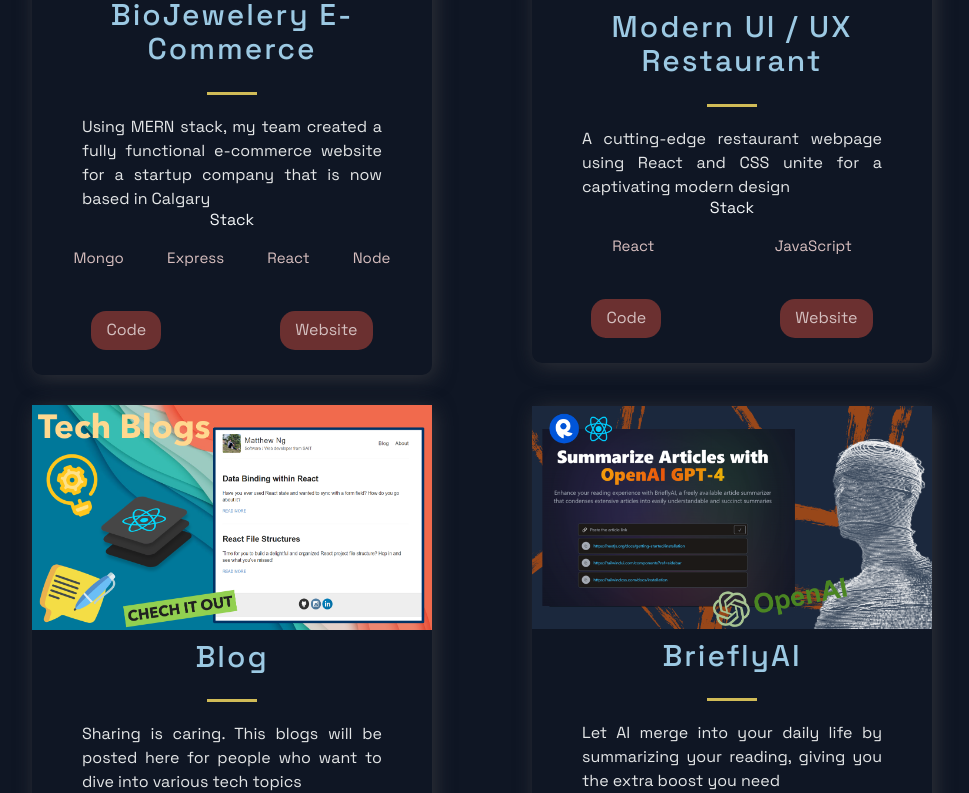
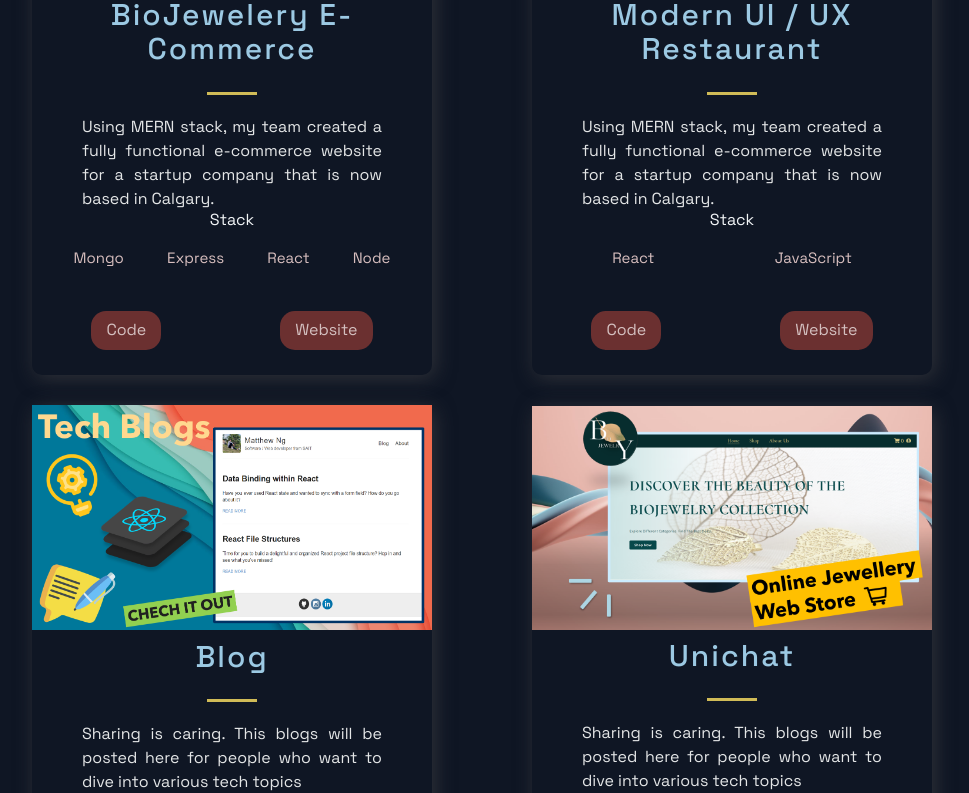
Before and after one commit to Matthew-503/Project_Porfolio, a Next.js app: page / in a window 1280 px wide. Shown: the part 1080-1873 px from the top of the page, without its empty margins (158-1127 px from the left). Built offline with nearby package versions, Linux system fonts and the light colour scheme.

Commit message:
Update Data.js

```diff
--- a/src/Assets/Data.js
+++ b/src/Assets/Data.js
@@ -1,38 +1,38 @@
 export const projects = [
   {
     title: 'BioJewelery E-Commerce',
-    description: "Using MERN stack, my team created a fully functional e-commerce website for a startup company that is now based in Calgary",
+    description: "Using MERN stack, my team created a fully functional e-commerce website for a startup company that is now based in Calgary. ",
     image: '/images/4.png',
     tags: ['Mongo', 'Express', 'React', 'Node'],
     source: 'https://google.com',
-    code: 'https://github.com/Matthew-503/BioJewellery-Capstone',
+    visit: 'https://google.com',
     id: 0,
   },
   {
     title: 'Modern UI / UX Restaurant',
-    description: "A cutting-edge restaurant webpage using React and CSS unite for a captivating modern design",
+    description: "Using MERN stack, my team created a fully functional e-commerce website for a startup company that is now based in Calgary. ",
     image: '/images/4.png',
     tags: ['React', 'JavaScript'],
-    source: 'restaurant-503.vercel.app',
-    code: 'https://github.com/Matthew-503/Project_Restaurant-Application',
+    source: 'https://google.com',
+    visit: 'https://google.com',
     id: 1,
   },
   {
     title: 'Blog',
     description: "Sharing is caring. This blogs will be posted here for people who want to dive into various tech topics",
     image: '/images/3.png',
-    tags: ['HTML', 'CSS', 'Markdown'],
+    tags: ['HTML','CSS', 'Markdown'],
     source: 'https://github.com/Matthew-503/Matthew-503.github.io',
-    code: 'https://matthew-503.github.io/',
+    visit: 'https://matthew-503.github.io/',
     id: 2,
   },
   {
-    title: 'BrieflyAI',
-    description: "Let AI merge into your daily life by summarizing your reading, giving you the extra boost you need",
-    image: '/images/5.png',
-    tags: ['React', 'RapidAPI', 'Tailwind'],
-    source: 'https://breiflyai.vercel.app/',
-    code: 'https://github.com/Matthew-503/project_ai-summarizer',
+    title: 'Unichat',
+    description: "Sharing is caring. This blogs will be posted here for people who want to dive into various tech topics",
+    image: '/images/4.png',
+    tags: ['React', 'ChatEngine', 'Firebase'],
+    source: 'https://google.com',
+    visit: 'https://google.com',
     id: 3,
   },
 ];
```
